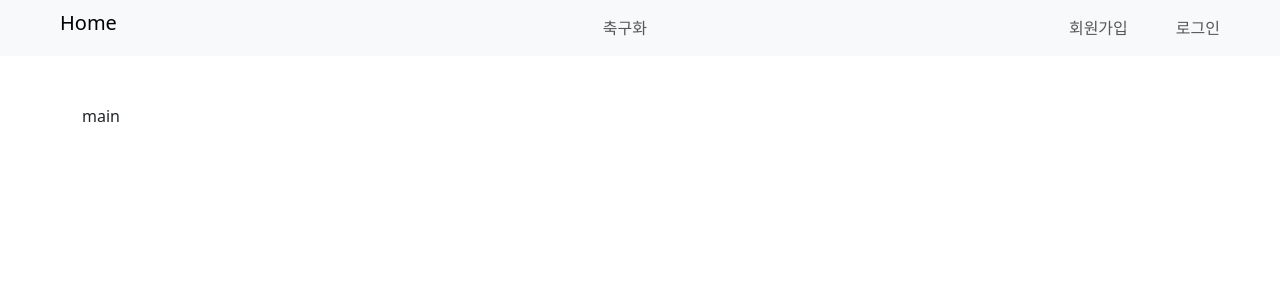
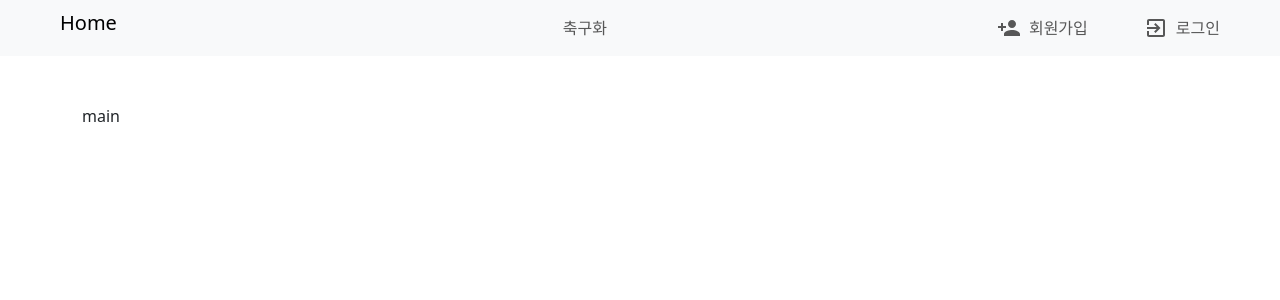
Before and after one commit to MDandersonm/shop1-front, a React (Create React App) app: page / in a window 1280 px wide. Shown: the top 300 px of the page. Built offline with nearby package versions, Linux system fonts and the light colour scheme.

Commit message:
add: [김영진] 모든 사용자가 모든 페이지에서 볼 수 있는 상단 헤더바에 회원가입 로그인 아이콘 추가[REACT-SHOP-FRONT-01]

```diff
--- a/src/components/Navbar.tsx
+++ b/src/components/Navbar.tsx
@@ -1,5 +1,8 @@
 import React from "react";
 import { Link, NavLink } from "react-router-dom";
+import PersonAddIcon from '@mui/icons-material/PersonAdd';
+import ExitToAppIcon from '@mui/icons-material/ExitToApp';
+
 const Navbar: React.FC = () => {
   return (
     <nav className="navbar bg-light mb-5">
@@ -22,13 +25,13 @@ const Navbar: React.FC = () => {
 
           <ul className="navbar-nav d-flex flex-row">
             <li className="nav-item">
-              <NavLink className="nav-link" to="/ts1">
-                회원가입
+              <NavLink className="nav-link  d-flex align-items-center" to="/sign-up">
+              <PersonAddIcon className="mx-2"/><span className="">회원가입</span>
               </NavLink>
             </li>
             <li className="nav-item mx-5">
-              <NavLink className="nav-link " to="/ts1">
-                로그인
+              <NavLink className="nav-link  d-flex align-items-center" to="/ts1">
+              <ExitToAppIcon className="mx-2"/><span className="">로그인</span>
               </NavLink>
             </li>
           </ul>
```
